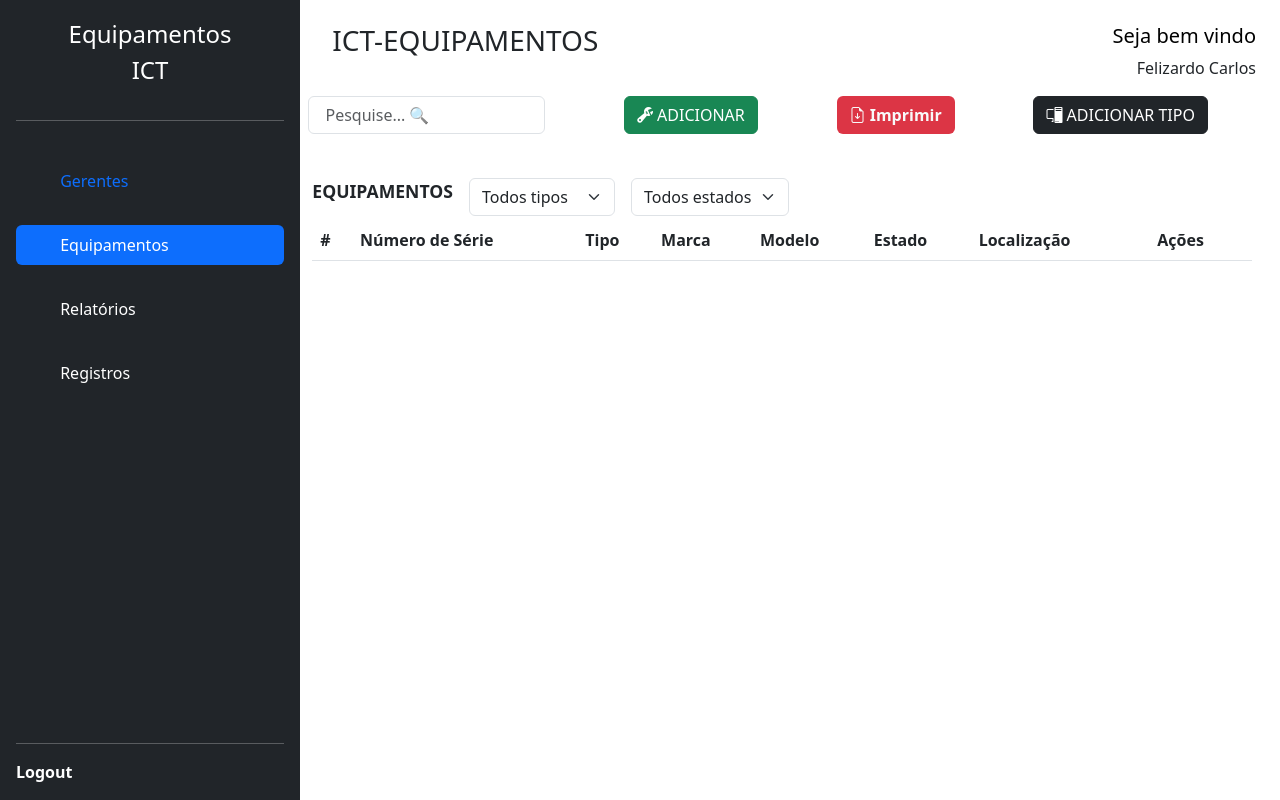
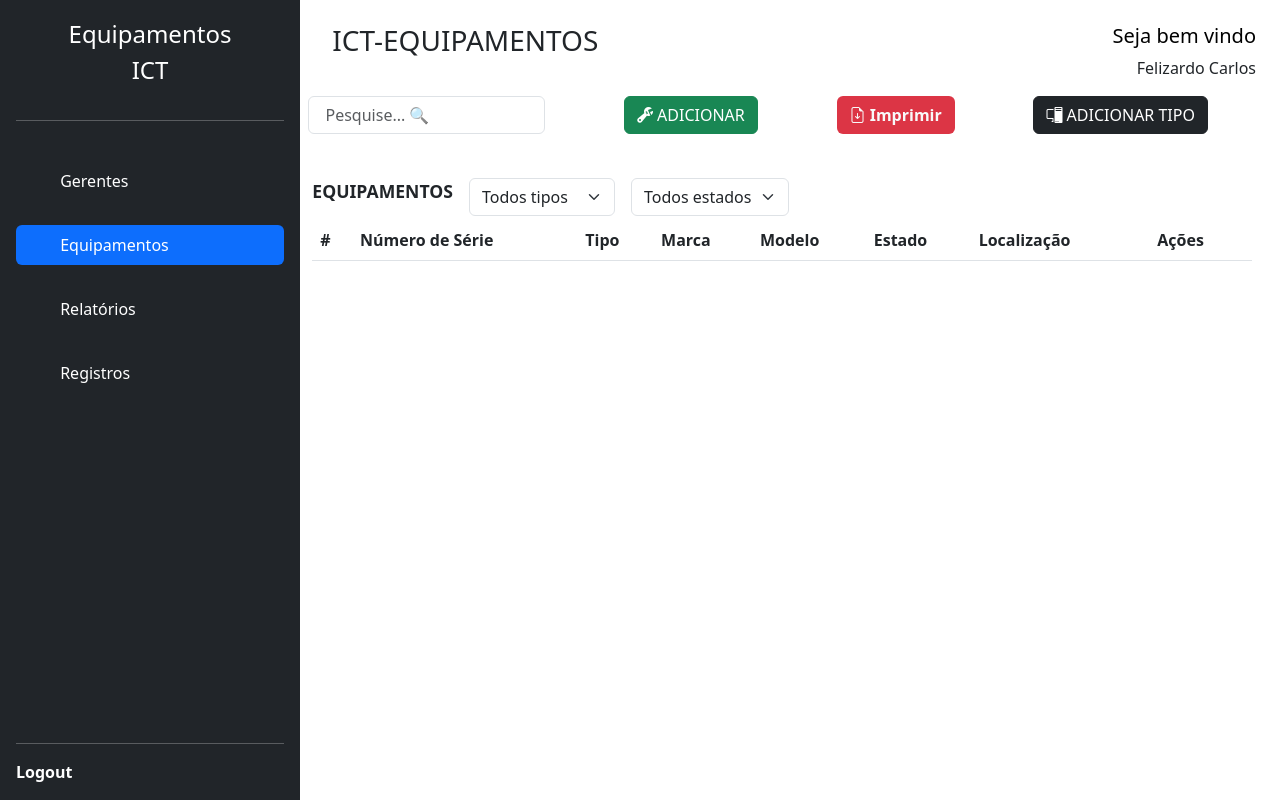
Before and after one commit to Badfox16/ICT-managment, a PHP site: page /Equipamentos/ListarHardware.php in a window 1280 px wide. Run offline with PHP 8.4, Linux system fonts and the light colour scheme; data comes from the database, SQL or seed files in the repository; data that the repository does not hold is empty.

Commit message:
changes v2.1

```diff
--- a/Equipamentos/ListarHardware.php
+++ b/Equipamentos/ListarHardware.php
@@ -55,7 +55,7 @@
           <hr>
           <ul class="nav nav-pills flex-column mb-auto">
             <li class="nav-item">
-              <a href="#" class="nav-link mt-4 mb-4" aria-current="page">
+              <a href="#" class="nav-link text-white mt-4 mb-4" aria-current="page">
                 <svg class="bi me-2" width="16" height="16">
                   <use xlink:href="#home"></use>
                 </svg>
```
